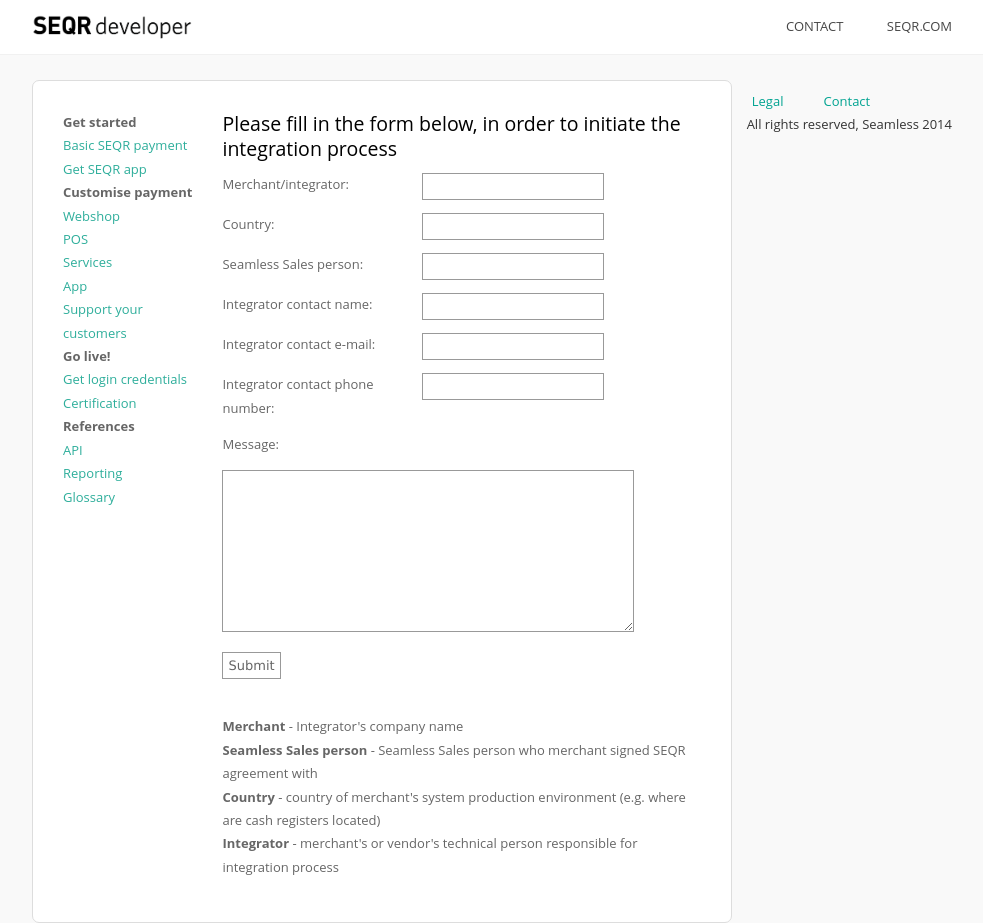
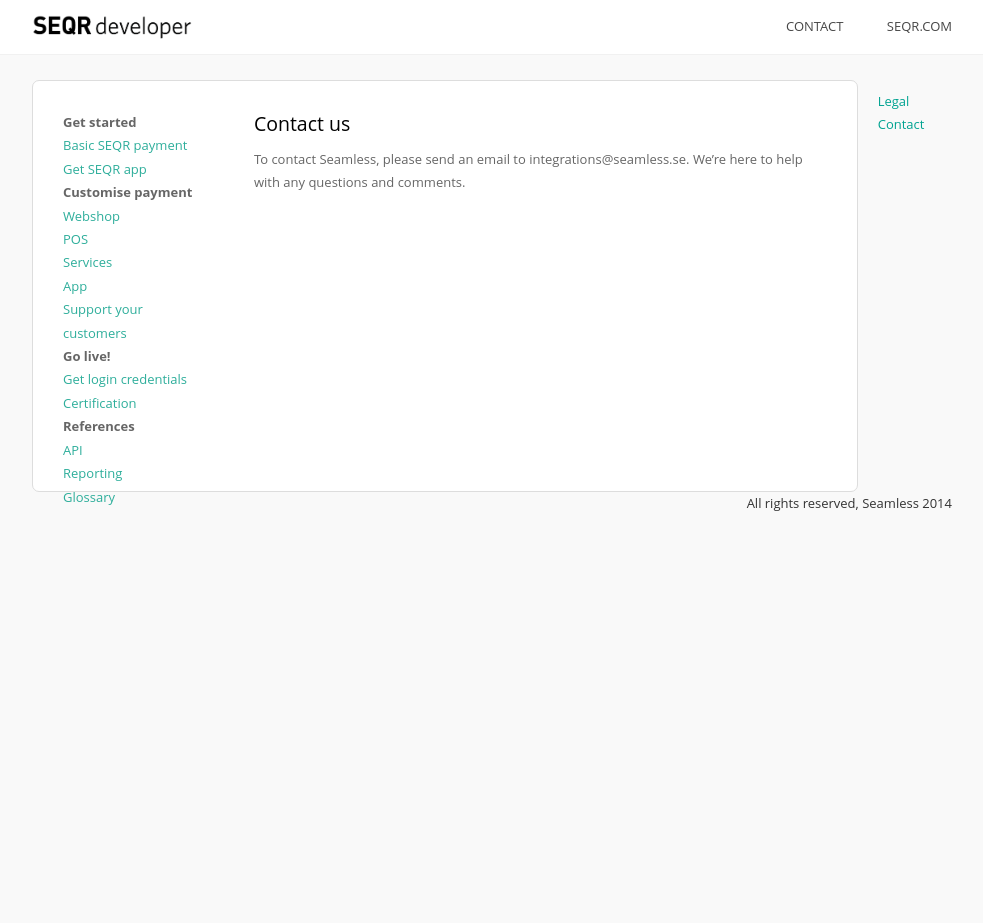
Before and after one commit to SeamlessDistribution/SeamlessDistribution.github.io, a Jekyll site: the page built from contact/index.md, in a window 1280 px wide and 923 px high. Shown: the whole window, without its empty margins (138-1121 px from the left). Built offline with Jekyll 4.4.1, drawn with Linux system fonts in a browser that asks for light colours.

Commit message:
Replaced "contct" form with previous text

```diff
--- a/contact/index.md
+++ b/contact/index.md
@@ -4,46 +4,6 @@
 description: Contact us
 ---
 
+# Contact us
 
-<h1>Please fill in the form below, in order to initiate the integration process</h1>
-<form action="mailto:integrations@seamless.se?Subject=Integration request" method="post" enctype="text/plain" >
-<div class="div-table">
-             <div class="div-table-row">
-                <div class="div-table-col"><p>Merchant/integrator:</p></div>
-                <div  class="div-table-col"><input type="text" name="Retailer"></div>
-             </div>
-	<div class="div-table-row">
-                <div class="div-table-col"><p>Country:</p></div>
-                <div  class="div-table-col"><input type="text" name="Country"></div>
-             </div>
-	<div class="div-table-row">
-                <div class="div-table-col"><p>Seamless Sales person:</p></div>
-                <div  class="div-table-col"><input type="text" name="Seamless seller name"></div>
-             </div>
-            <div class="div-table-row">
-                  <div class="div-table-col"><p>Integrator contact name:</p></div>
-                <div class="div-table-col"><input type="text" name="Integrator contact"></div>
-            </div>
-	<div class="div-table-row">
-                  <div class="div-table-col"><p>Integrator contact e-mail:</p></div>
-                <div class="div-table-col"><input type="text" name="Integrator contact email"></div>
-            </div>
-	<div class="div-table-row">
-                  <div class="div-table-col"><p>Integrator contact phone number:</p></div>
-                <div class="div-table-col"><input type="text" name ="Integrator contact phone number"></div>
-            </div>
-	<div class="div-table-row">
-                  <div class="div-table-col"><p>Message:</p></div>
-          </div>
-	<div class="div-table-row-msg">
-                <div class="div-table-col-msg"><textarea name="Message" class="msg"></textarea></div>
-          </div>
-      </div>
-<input type="submit" value="Submit">
-<p>
-<br/><b>Merchant</b> - Integrator's company name
-<br/><b>Seamless Sales person</b> - Seamless Sales person who merchant signed SEQR agreement with
-<br/><b>Country</b> - country of merchant's system production environment (e.g. where are cash registers located)
-<br/><b>Integrator</b> - merchant's or vendor's technical person responsible for integration process
-</p>
-</form>
+To contact Seamless, please send an email to integrations@seamless.se. We're here to help with any questions and comments.
```
